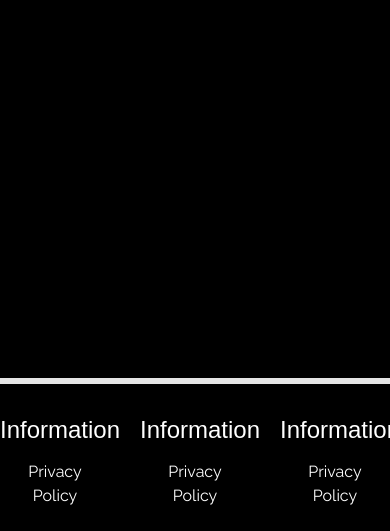
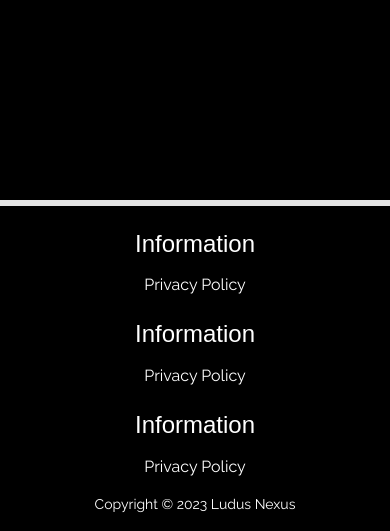
Before and after one commit to Julius-88/ludus-nexus, a Django app: page /consoles/nintendo/ in a window 390 px wide. Shown: the part 313-844 px from the top of the page. Run offline with Django 3.2, Linux system fonts and the light colour scheme; some libraries are stand-ins or nearby versions; some web fonts are replaced.

Commit message:
Add copyright notice and optimize layout for mobile and desktop.

```diff
--- a/templates/base.html
+++ b/templates/base.html
@@ -93,21 +93,22 @@
     <hr>
     {% block content %}
     {% endblock %}
-    <footer class="fixed-bottom container-fluid p-0">
+    <footer class="fixed-bottom container-fluid px-0 py-3">
         <hr>
-        <div class="row">
-            <div class="col-4 text-center py-3">
+        <div class="row justify-content-center align-items-center">
+            <div class="row-4 col-md-4 text-center p-2">
                 <h4>Information</h4>
                 {% include "policy.html" %}
             </div>
-            <div class="col-4 text-center py-3">
+            <div class="row-4 col-md-4 text-center p-2">
                 <h4>Information</h4>
                 {% include "policy.html" %}
             </div>
-            <div class="col-4 text-center py-3">
+            <div class="row-4 col-md-4 text-center p-2">
                 <h4>Information</h4>
                 {% include "policy.html" %}
             </div>
+            <span class="small">Copyright &copy; 2023 Ludus Nexus</span>
         </div>
     </footer>
     <script src="https://cdn.jsdelivr.net/npm/jquery@3.5.1/dist/jquery.min.js"
```
